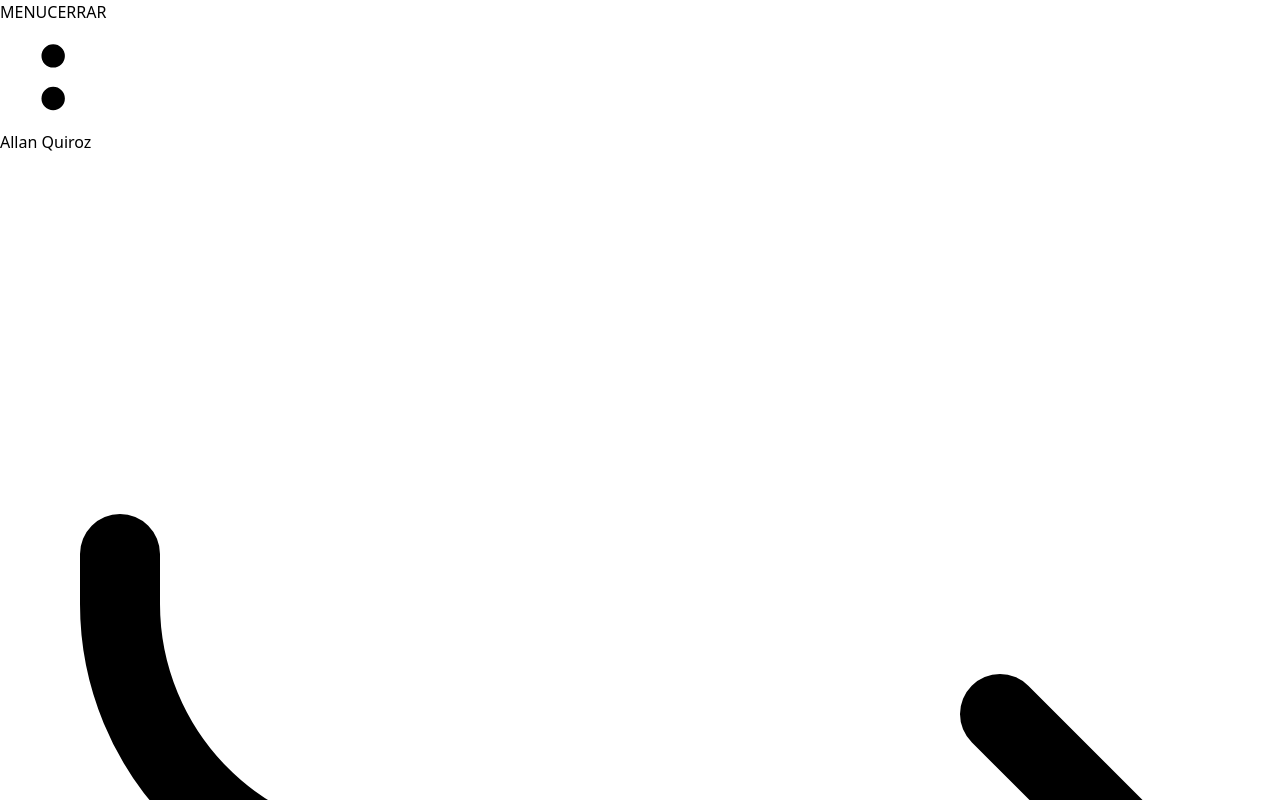
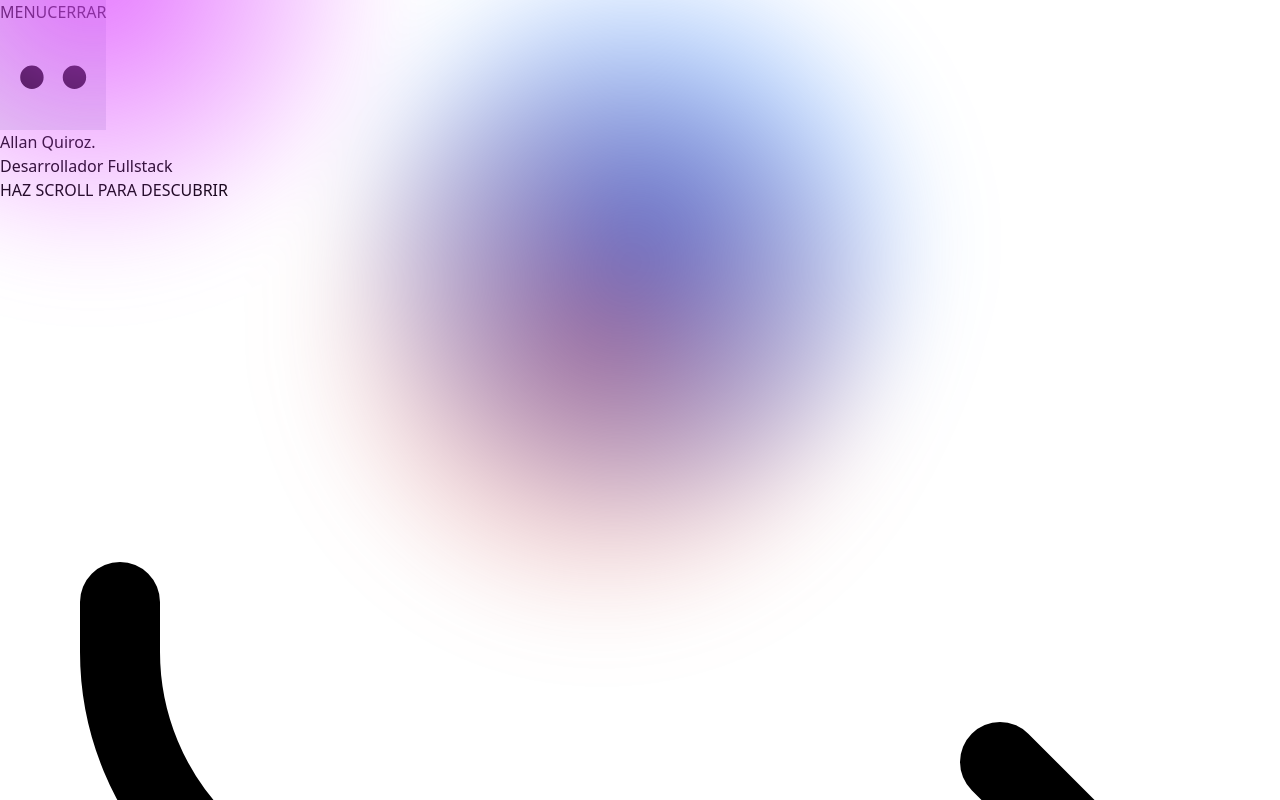
Before and after one commit to dot-all/demo, a React (Vite) app: page / in a window 1280 px wide. Shown: the top 800 px of the page. Built offline with nearby package versions, Linux system fonts and the light colour scheme.

Commit message:
feat: add new background to hero

```diff
--- a/src/sections/Hero.tsx
+++ b/src/sections/Hero.tsx
@@ -1,7 +1,36 @@
+import { motion, useScroll, useTransform } from "framer-motion";
+import { useRef } from "react";
+
+import "./hero.scss"
+
 export default function Hero() {
+  const ref = useRef(null);
+  const { scrollYProgress } = useScroll({
+    target: ref,
+    offset: ["start start", "end start"]
+  });
+
+  const opacity = useTransform(scrollYProgress, [0, 0.5], [1, 0]);
+
   return (
-    <section className="h-svh w-10/12 mx-auto flex items-center ">
-      <h1 className="text-8xl">Allan Quiroz</h1>
+    <section ref={ref} className="h-screen w-full mx-auto grid grid-rows-3 relative">
+      <div className="gradient-bg">
+        <div className="gradients-container">
+          <div className="g1"></div>
+          <div className="g2"></div>
+          <div className="g3"></div>
+        </div>
+      </div>
+      <div className="font-medium row-start-2 z-10 w-10/12 mx-auto">
+        <h1 className="text-6xl md:text-8xl">Allan Quiroz.</h1>
+        <h2 className="text-5xl md:text-7xl">Desarrollador Fullstack</h2>
+      </div>
+      <motion.p
+        className="row-start-3 mt-auto mx-auto mb-5 font-semibold"
+        style={{ opacity }}
+      >
+        HAZ SCROLL PARA DESCUBRIR
+      </motion.p>
     </section>
-  )
+  );
 }
```
